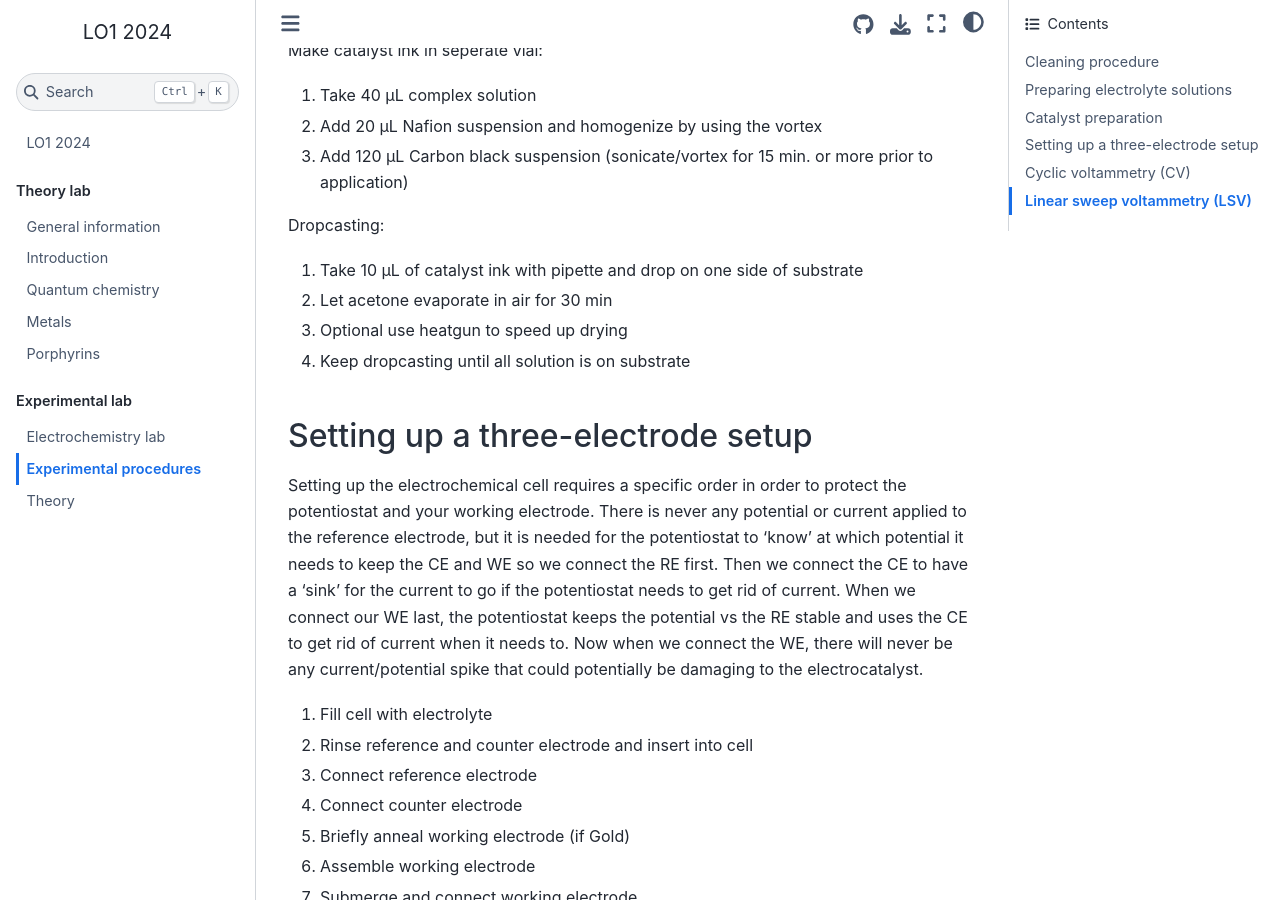
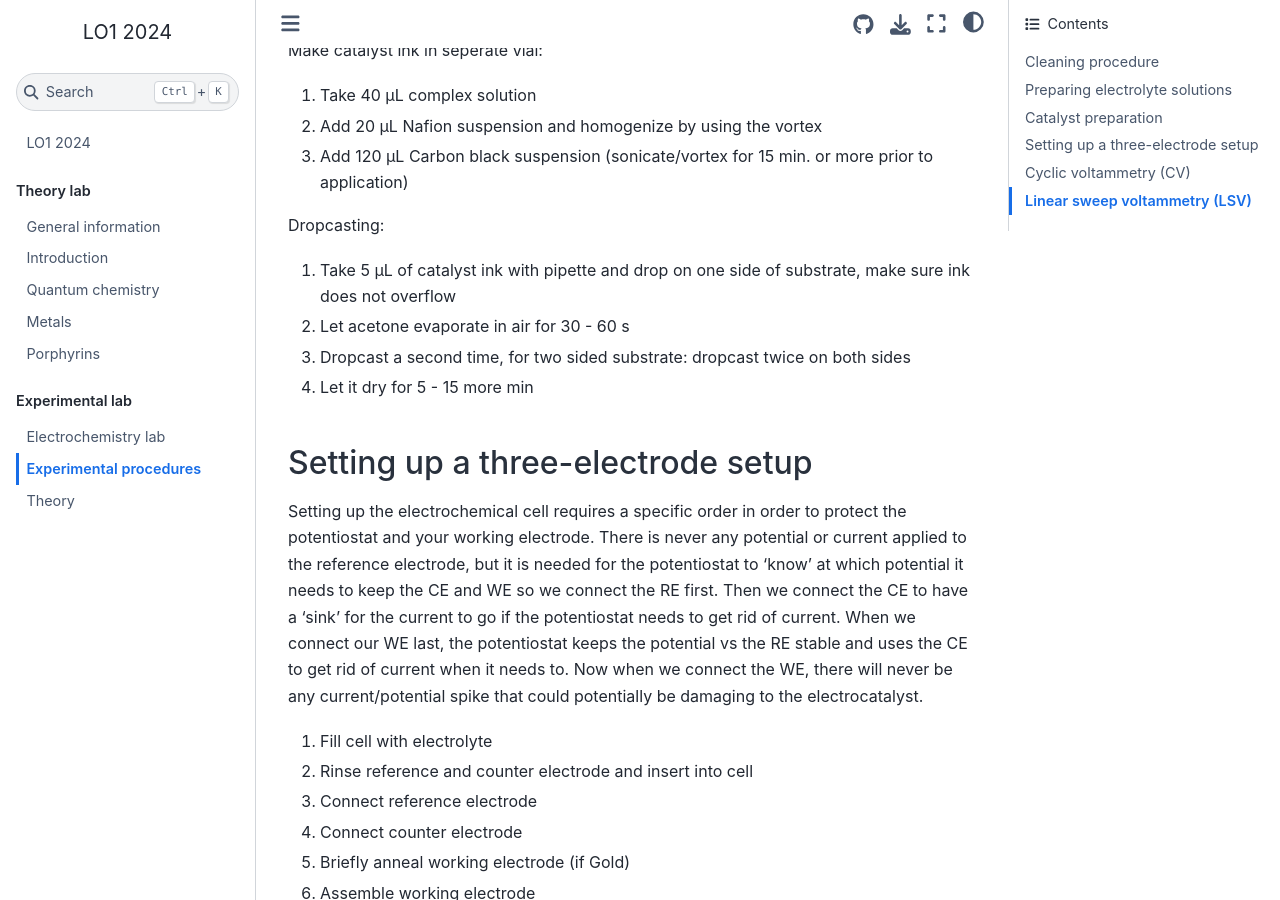
Before and after one commit to lucasdekam/lo1, a Jupyter Book: the page built from experimental-lab/experimental.md, in a window 1280 px wide and 900 px high, scrolled down 1441 px. Built offline with Jupyter Book 1.0.4 settings and Sphinx 7.4.7 and the Sphinx Book theme 1.1.4, drawn with Linux system fonts in a browser that asks for light colours.

Commit message:
Small changes

```diff
--- a/experimental-lab/experimental.md
+++ b/experimental-lab/experimental.md
@@ -33,10 +33,11 @@ Make catalyst ink in seperate vial:
 3.  Add 120 µL Carbon black suspension (sonicate/vortex for 15 min. or more prior to application)
 
 Dropcasting:
-1.  Take 10 µL of catalyst ink with pipette and drop on one side of substrate
-2.  Let acetone evaporate in air for 30 min
-3.  Optional use heatgun to speed up drying
-4.  Keep dropcasting until all solution is on substrate
+1.  Take 5 µL of catalyst ink with pipette and drop on one side of substrate, make sure ink does not overflow
+2.  Let acetone evaporate in air for 30 - 60 s
+3.  Dropcast a second time, for two sided substrate: dropcast twice on both sides
+4.  Let it dry for 5 - 15 more min
+
 
 ## Setting up a three-electrode setup
 Setting up the electrochemical cell requires a specific order in order to protect the potentiostat and your working electrode. There is never any potential or current applied to the reference electrode, but it is needed for the potentiostat to 'know' at which potential it needs to keep the CE and WE so we connect the RE first. Then we connect the CE to have a 'sink' for the current to go if the potentiostat needs to get rid of current. When we connect our WE last, the potentiostat keeps the potential vs the RE stable and uses the CE to get rid of current when it needs to. Now when we connect the WE, there will never be any current/potential spike that could potentially be damaging to the electrocatalyst.
```
